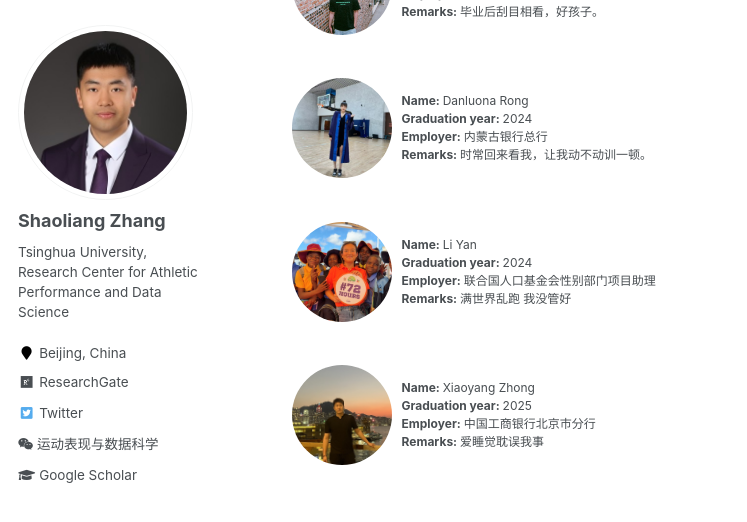
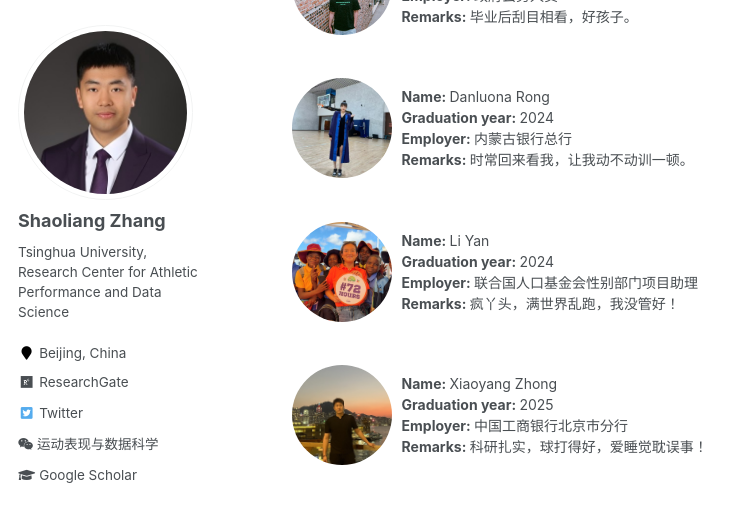
Before and after one commit to sportssuper/ZSL, a Jekyll site: the page built from _pages/graduates.md, in a window 1280 px wide and 900 px high, scrolled down 542 px. Shown: the top 522 px of the window, without its empty margins (0-747 px from the left). Built offline with Jekyll 4.4.1, drawn with Linux system fonts in a browser that asks for light colours; a script that is not in the unit is left out.

Commit message:
Update graduates.md

```diff
--- a/_pages/graduates.md
+++ b/_pages/graduates.md
@@ -28,7 +28,7 @@ author_profile: true
 
   <!-- lp-->
   <div style="flex-grow: 1;">
-    <p style="margin: 0; line-height: 1.5;font-size: 12px;">
+    <p style="margin: 0; line-height: 1.5;font-size: 14px;">
       <strong>Name: </strong>Peng Lu<br>
       <strong>Graduation year: </strong>2023<br>
       <strong>Employer: </strong>政府公务人员<br>
@@ -46,7 +46,7 @@ author_profile: true
 
   <!-- hjx-->
   <div style="flex-grow: 1;">
-    <p style="margin: 0; line-height: 1.5;font-size: 12px;">
+    <p style="margin: 0; line-height: 1.5;font-size: 14px;">
       <strong>Name: </strong>Jiaxiao Han<br>
       <strong>Graduation year: </strong>2024<br>
       <strong>Employer: </strong>政府公务人员<br>
@@ -65,7 +65,7 @@ author_profile: true
 
   <!-- Danluona Rong-->
   <div style="flex-grow: 1;">
-    <p style="margin: 0; line-height: 1.5;font-size: 12px;">
+    <p style="margin: 0; line-height: 1.5;font-size: 14px;">
       <strong>Name: </strong>Danluona Rong<br>
       <strong>Graduation year: </strong>2024<br>
       <strong>Employer: </strong>内蒙古银行总行<br>
@@ -84,11 +84,11 @@ author_profile: true
 
   <!-- Li Yan-->
   <div style="flex-grow: 1;">
-    <p style="margin: 0; line-height: 1.5;font-size: 12px;">
+    <p style="margin: 0; line-height: 1.5;font-size: 14px;">
       <strong>Name: </strong>Li Yan<br>
       <strong>Graduation year: </strong>2024<br>
       <strong>Employer: </strong>联合国人口基金会性别部门项目助理<br>
-      <strong>Remarks: </strong>满世界乱跑 我没管好
+      <strong>Remarks: </strong>疯丫头，满世界乱跑，我没管好！
     </p>
   </div>
 </div>
@@ -104,11 +104,11 @@ author_profile: true
 
   <!-- Xiaoyang Zhong-->
   <div style="flex-grow: 1;">
-    <p style="margin: 0; line-height: 1.5;font-size: 12px;">
+    <p style="margin: 0; line-height: 1.5;font-size: 14px;">
       <strong>Name: </strong>Xiaoyang Zhong<br>
       <strong>Graduation year: </strong>2025<br>
       <strong>Employer: </strong>中国工商银行北京市分行<br>
-      <strong>Remarks: </strong>爱睡觉耽误我事
+      <strong>Remarks: </strong>科研扎实，球打得好，爱睡觉耽误事！
     </p>
   </div>
 </div>
```
